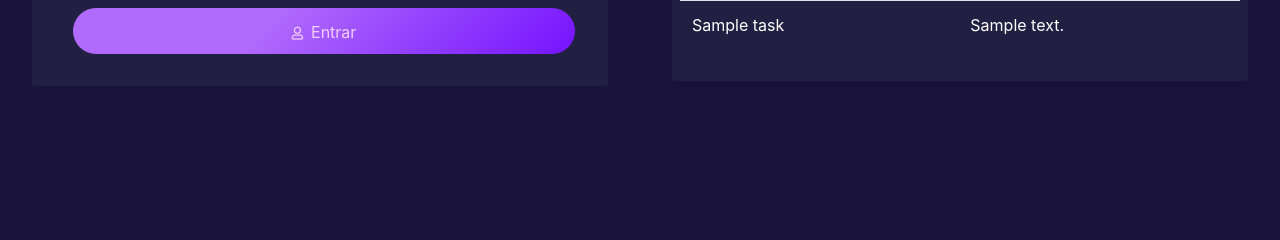
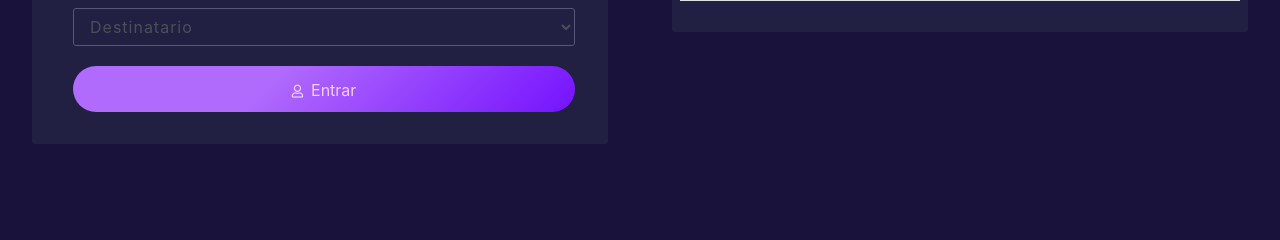
Before and after one commit to Danny7w7/TaskManager, a Django app: page / in a window 1280 px wide. Shown: the part 193-433 px from the top of the page. Run offline with Django 5.2, Linux system fonts and the light colour scheme; a user stored in the database is signed in; tables that the repository leaves empty hold one stand-in row (values such as "Sample post"); some libraries are stand-ins or nearby versions.

Commit message:
Add functionality by Jhonfer

```diff
--- a/taskManager/models.py
+++ b/taskManager/models.py
@@ -13,4 +13,5 @@ class Task(models.Model):
     answer = models.TextField(null=True)
     date_answer = models.DateTimeField(null=True)
     date = models.DateTimeField(auto_now=True)
+    addressee = models.CharField(max_length=20, null=False)
     user = models.ForeignKey(Users, on_delete=models.CASCADE)
--- a/taskManager/templates/dashboard.html
+++ b/taskManager/templates/dashboard.html
@@ -14,7 +14,7 @@
         <link rel="stylesheet" href="{% static 'css/dashboard.css' %}">
     </head>
 
-    <body>
+    <body class="container-fluid">
         <header>
             <!-- place navbar here -->
         </header>
--- a/taskManager/templates/newTask.html
+++ b/taskManager/templates/newTask.html
@@ -33,6 +33,12 @@
                                 {% csrf_token %}
                                 <div class="form-group">
                                     <input name="subject" type="text" class="form-control" placeholder="Asunto">
+                                    <select class="form-control" name="addressee">
+                                        <option selected>Destinatario</option>
+                                        <option value="elias">Viejo Elias</option>
+                                        <option value="jhonfer">Viejo Jhonfer</option>
+                                    </select>
+
                                 </div>
                                 <div class="form-group mt-3">
                                     <button type="submit" class="btn btn-block btn-primary btn-lg"><small><i class="far fa-user pr-2"></i>Entrar</small></button>
@@ -62,11 +68,13 @@
                                     <tbody>
                                         {% for task in tasks %}
                                         <tr>
-                                            <td>{{task.subject}}</td>
-                                            {% if task.answer == None %}
-                                            <td>El viejo Elias no te ha respondido, cojela Quacker</td>
-                                            {% else %}
-                                            <td>{{task.answer}}</td>
+                                            {% if task.addressee == 'elias' %}
+                                                <td>{{task.subject}}</td>
+                                                {% if task.answer == None %}
+                                                <td>El viejo Elias no te ha respondido, cojela Quacker</td>
+                                                {% else %}
+                                                <td>{{task.answer}}</td>
+                                                {% endif %}
                                             {% endif %}
                                         </tr>
                                         {% endfor %}
--- a/taskManager/views.py
+++ b/taskManager/views.py
@@ -34,16 +34,18 @@ def logout_(request):
 
 @login_required(login_url='/login')
 def index(request):
+    print(make_password('2aad7c9f052'))
     if request.method == 'POST':
-        subject = request.POST['subject']
         task = Task()
-        task.subject = subject
+        task.subject = request.POST['subject']
         task.user = Users.objects.filter(id=request.user.id).first()
+        task.addressee = request.POST['addressee']
         task.save()
     tasks = Task.objects.filter(user_id=request.user.id)
     contex = {
         'tasks':tasks
     }
+    print(request.user)
     return render(request, 'newTask.html', contex)
 
 @login_required(login_url='/login')
@@ -57,13 +59,17 @@ def dashboard(request):
         task.date_answer = timezone.now()
         task.answer = answer
         task.save()
+    userConect = str(request.user.username)
+    print(userConect)
+    tasks= Task.objects.filter(addressee=userConect)
+    print(f'Tasks for user {userConect}: {tasks}')
     contex = {
-        'tasks':Task.objects.all()
+        'tasks':Task.objects.filter(addressee=userConect)
     }
     return render(request, 'dashboard.html', contex)
 
 def get_tasks(request):
-    tasks = Task.objects.select_related('user').values(
+    tasks = Task.objects.filter(addressee=request.user).select_related('user').values(
         'id', 'subject', 'answer', 'date', 'user__id', 'user__first_name'
     )
     tasks_list = list(tasks)
```
